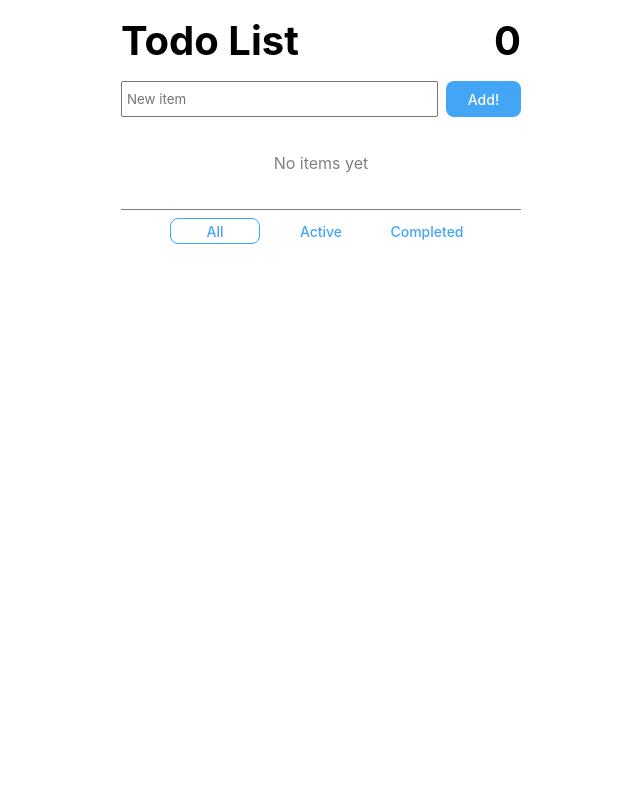
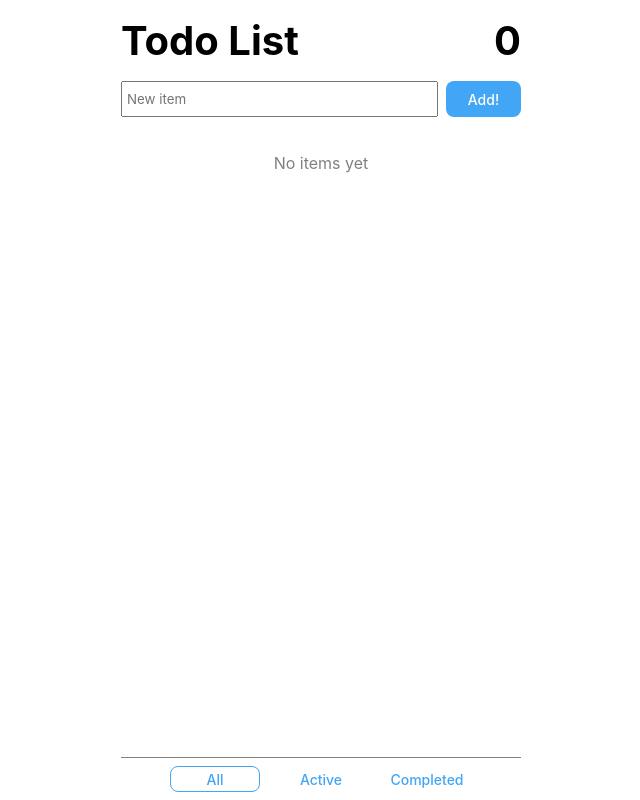
Before and after one commit to xuzuodong/todo-list-src, a React (Vite) app: page / in a window 1280 px wide. Shown: the whole page, without its empty margins (319-959 px from the left). Built offline with nearby package versions, Linux system fonts and the light colour scheme.

Commit message:
style: vertically stretch app to full viewport

```diff
--- a/src/components/list/List.tsx
+++ b/src/components/list/List.tsx
@@ -6,7 +6,7 @@ export function List() {
     const todoList = useAppSelector((state) => state.todoList.list)
     const listItemsEl = todoList.map((item, index) => <ListItem key={index} index={index} item={item} />)
     return (
-        <div className="space-y-4" style={{ minHeight: '10px' }}>
+        <div className="space-y-4 flex-grow overflow-auto" style={{ minHeight: '10px' }}>
             {todoList.length ? listItemsEl : <Empty />}
         </div>
     )
--- a/src/layouts/Layout.tsx
+++ b/src/layouts/Layout.tsx
@@ -5,7 +5,7 @@ const containerStyle = {
 
 export function Layout({ children }) {
     return (
-        <div style={containerStyle} className="space-y-4 pt-4">
+        <div style={containerStyle} className="h-screen space-y-4 pt-4 flex flex-col">
             {children}
         </div>
     )
--- a/src/styles/dummy-tailwind.scss
+++ b/src/styles/dummy-tailwind.scss
@@ -62,6 +62,10 @@
     display: flex;
 }
 
+.flex-col {
+    flex-direction: column;
+}
+
 .justify-center {
     justify-content: center;
 }
@@ -79,12 +83,15 @@
 }
 
 // sizing
+.h-screen {
+    height: 100vh;
+}
+
 .w-full {
     width: 100%;
 }
 
 // border
-
 .border-t-1 {
     border-width: 0;
     border-top-width: 1px;
@@ -107,3 +114,8 @@
 .cursor-pointer {
     cursor: pointer;
 }
+
+// overflow
+.overflow-auto {
+    overflow: auto;
+}
```
Also changed, not shown: 7 other files (tests, documents, lock files or other folders).
